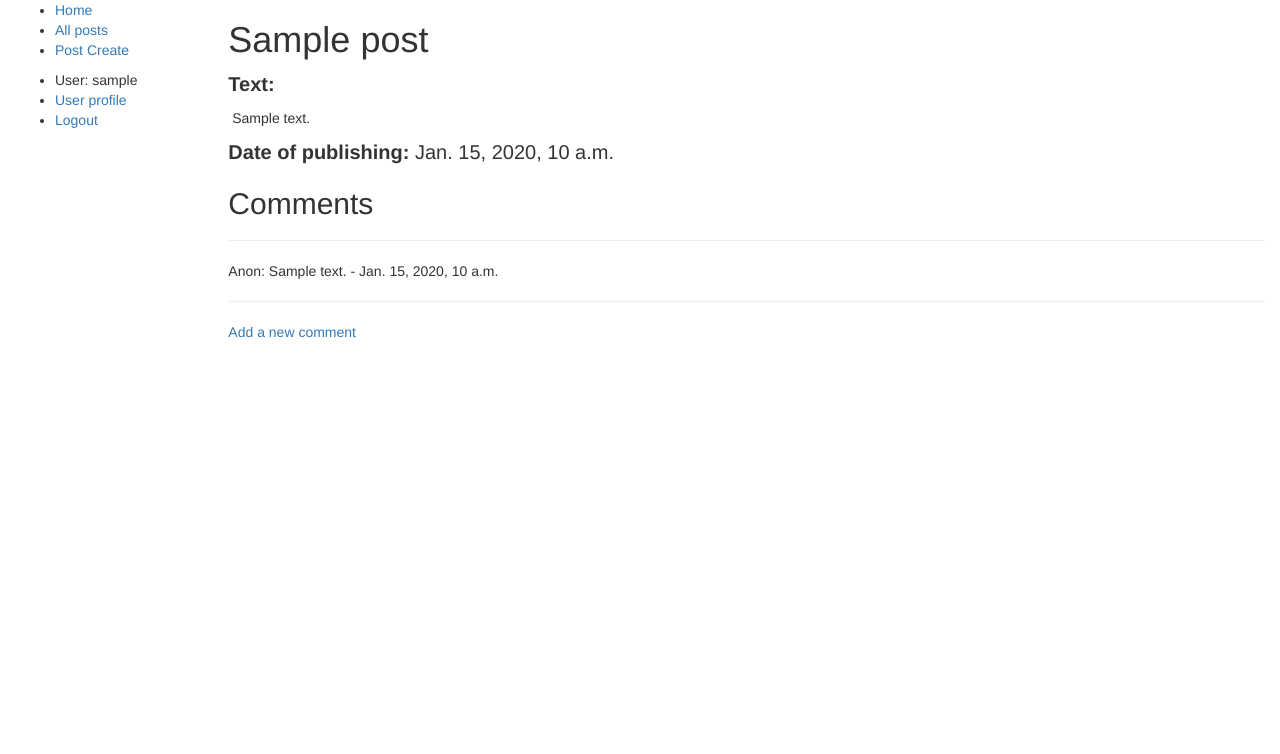
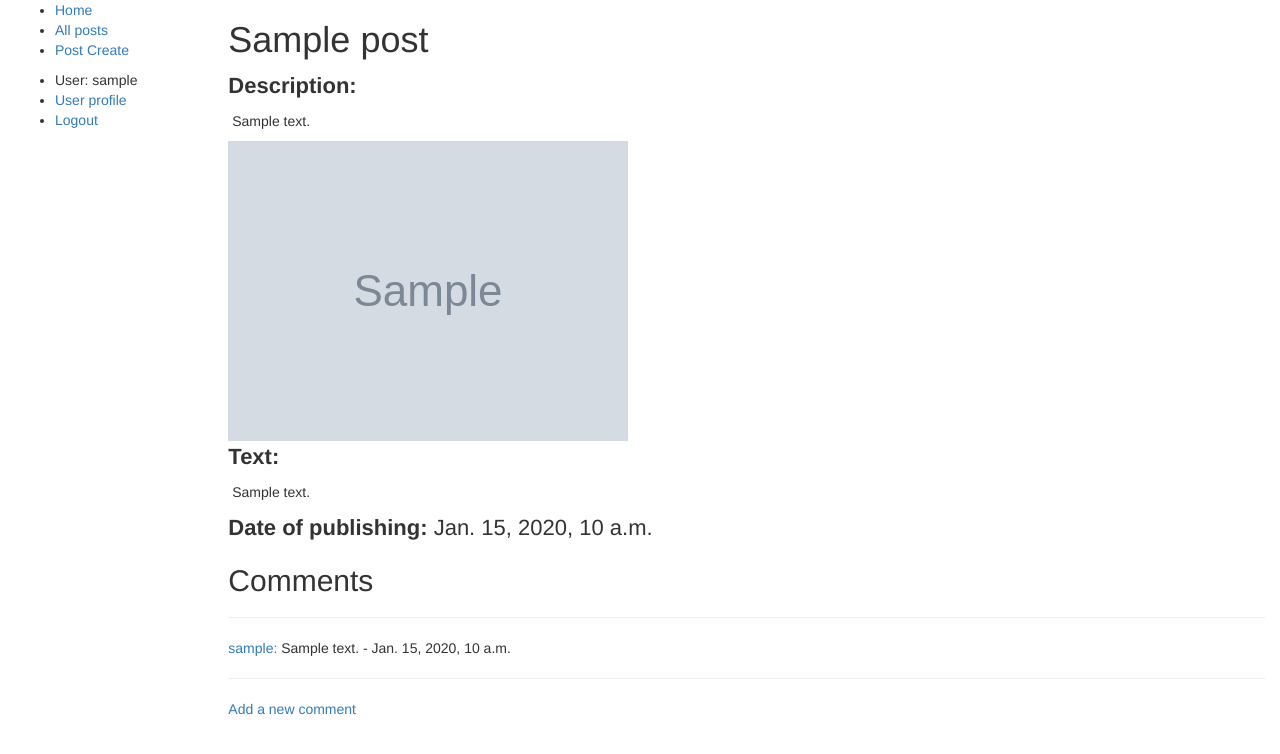
Before and after one commit to konstantinkonstantinovich/hillel_test_work, a Django app: page /blog/post/1 in a window 1280 px wide. Shown: the top 754 px of the page. Run offline with Django 3.2, Linux system fonts and the light colour scheme; a user stored in the database is signed in; tables that the repository leaves empty hold one stand-in row (values such as "Sample post"); grey boxes marked "Sample" are stand-in pictures; parts of the project's set-up code (start-up, migrations or seed data) failed here and were passed over; some libraries are stand-ins or nearby versions.

Commit message:
CKEditor + pull

```diff
--- a/blog/models.py
+++ b/blog/models.py
@@ -8,6 +8,8 @@ class Post(models.Model):
     author = models.ForeignKey(settings.AUTH_USER_MODEL,
                                on_delete=models.CASCADE)
     publishing_data = models.DateTimeField(auto_now_add=True)
+    description = models.TextField(max_length=1000, help_text="Enter a short description")
+    image = models.ImageField(upload_to='static/images')
 
     def __str__(self):
         return self.title
@@ -19,3 +21,4 @@ class Comments(models.Model):
     post = models.ForeignKey(Post,
                              on_delete=models.CASCADE)
     pub_data = models.DateTimeField(auto_now_add=True)
+    author = models.ForeignKey(settings.AUTH_USER_MODEL, on_delete=models.SET_NULL, null=True)
--- a/blog/templates/blog/post_detail.html
+++ b/blog/templates/blog/post_detail.html
@@ -2,14 +2,18 @@
 
 {% block content %}
   <h1>{{ object.title }}</h1>
-    <body>
-        <p style="font-size: 20px"><strong>Text:</strong></p>
+    {% load static %}
+        <p style="font-size: 22px"><strong>Description:</strong></p>
+        <p style="white-space: pre-wrap"> {{ object.description }}</p>
+        {% if object.image %}
+            <img src="{{ object.image.url }}" alt="connect" style="max-height:300px">
+        {% endif %}
+        <p style="font-size: 22px"><strong>Text:</strong></p>
         <p style="white-space: pre-wrap"> {{ object.text }}</p>
-        <p style="font-size: 20px"><strong>Date of publishing:</strong> {{ object.publishing_data }}</p>
+        <p style="font-size: 22px"><strong>Date of publishing:</strong> {{ object.publishing_data }}</p>
         <h2>Comments</h2>
         {% for comment in post.comments_set.all %}
-            <hr> Anon: {{ comment.comment }} - {{ comment.pub_data }}
+            <hr> <a href="{% url 'user-detail' %}" >{{ comment.author.username }}:</a> {{ comment.comment }} - {{ comment.pub_data }}
         {% endfor %}
         <hr><p><a href="{% url 'blog:post-comments' post.pk %}">Add a new comment</a></p>
-    </body>
 {% endblock %}
--- a/blog/templates/blog/post_form.html
+++ b/blog/templates/blog/post_form.html
@@ -5,9 +5,9 @@
 
   <h1>Create post</h1>
 <body>
-<form method="post">{% csrf_token %}
+<form method="post" enctype="multipart/form-data">{% csrf_token %}
     {{ form.as_p }}
     <input type="submit" value="Create">
 </form>
 </body>
-{% endblock %}
+{% endblock %}s
--- a/blog/templates/blog/post_list.html
+++ b/blog/templates/blog/post_list.html
@@ -8,7 +8,7 @@
 <ul>
     {% for object in object_list %}
     <li>
-        <a href="{% url 'blog:post-detail' object.author.pk %}">{{ object.title }} by {{ object.author }}</a>    - {{object.publishing_data}}
+        <a href="{% url 'blog:post-detail' object.id %}">{{ object.title }} by {{ object.author }}</a>    - {{object.publishing_data}}
     </li>
     {% endfor %}
 </ul>
--- a/blog/views.py
+++ b/blog/views.py
@@ -51,7 +51,7 @@ def logout_view(request):
 class RegistrationForm(CreateView):
     model = User
     template_name = "registration/registration.html"
-    fields = ['username', 'email', 'password']
+    fields = ['username', 'email', 'password', 'first_name', 'last_name']
     success_url = '/blog/login/'
 
     def form_valid(self, form):
@@ -59,27 +59,46 @@ class RegistrationForm(CreateView):
         user = form.cleaned_data['username']
         fake_email = form.cleaned_data['email']
         passw = form.cleaned_data['password']
+        first_name = form.cleaned_data['first_name']
+        last_name = form.cleaned_data['last_name']
         User.objects.create_user(
             username=user,
             email=fake_email,
-            password=passw
+            password=passw,
+            first_name=first_name,
+            last_name=last_name,
         )
         return redirect(self.success_url)
 
 
 class PostCreateView(LoginRequiredMixin, CreateView):
     model = Post
-    fields = ['title', 'text', 'author']
+    fields = ['title', 'text', 'description', 'image']
     success_url = '/blog/'
 
-
-class PostDetailView(LoginRequiredMixin, DetailView):
-    model = Post
+    def form_valid(self, form):
+        user = self.request.user
+        title = form.cleaned_data['title']
+        text = form.cleaned_data['text']
+        description = form.cleaned_data['description']
+        image = form.cleaned_data['image']
+        Post.objects.create(author=user,
+                            title=title,
+                            text=text,
+                            description=description,
+                            image=image
+        )
+        return redirect(self.success_url)
 
 
-class PostListView(LoginRequiredMixin, ListView):
+class PostDetailView(DetailView):
     model = Post
-    paginate_by = 1
+    paginate_by = 2
+
+
+class PostListView(ListView):
+    model = Post
+    paginate_by = 2
 
 
 class CommentsCreteViews(CreateView):
@@ -89,6 +108,7 @@ class CommentsCreteViews(CreateView):
 
     def form_valid(self, form):
         form.instance.post = get_object_or_404(Post, pk=self.kwargs['pk'])
+        form.instance.author = self.request.user
         return super(CommentsCreteViews, self).form_valid(form)
 
 
--- a/test_one/settings.py
+++ b/test_one/settings.py
@@ -15,7 +15,8 @@ from pathlib import Path
 # Build paths inside the project like this: BASE_DIR / 'subdir'.
 BASE_DIR = Path(__file__).resolve().parent.parent
 
-
+MEDIA_URL = '/media/'
+MEDIA_ROOT = os.path.join(BASE_DIR, 'media')
 # Quick-start development settings - unsuitable for production
 # See https://docs.djangoproject.com/en/3.1/howto/deployment/checklist/
 
--- a/test_one/urls.py
+++ b/test_one/urls.py
@@ -19,6 +19,7 @@ from django.conf import settings
 from django.contrib import admin
 from django.urls import include, path, re_path
 from django.views.generic import RedirectView
+from django.conf.urls.static import static
 
 from blog.views import UserProfileUpdateView, UserProfileView
 
@@ -35,4 +36,4 @@ if settings.DEBUG:
     urlpatterns += [
         path('__debug__/', include(debug_toolbar.urls)),
         path('silk/', include('silk.urls', namespace='silk')),
-    ]
+    ]+static(settings.MEDIA_URL, document_root=settings.MEDIA_ROOT)
```
Also changed, not shown: blog/migrations/0002_auto_20210212_1823.py (deleted), 1 other file.
